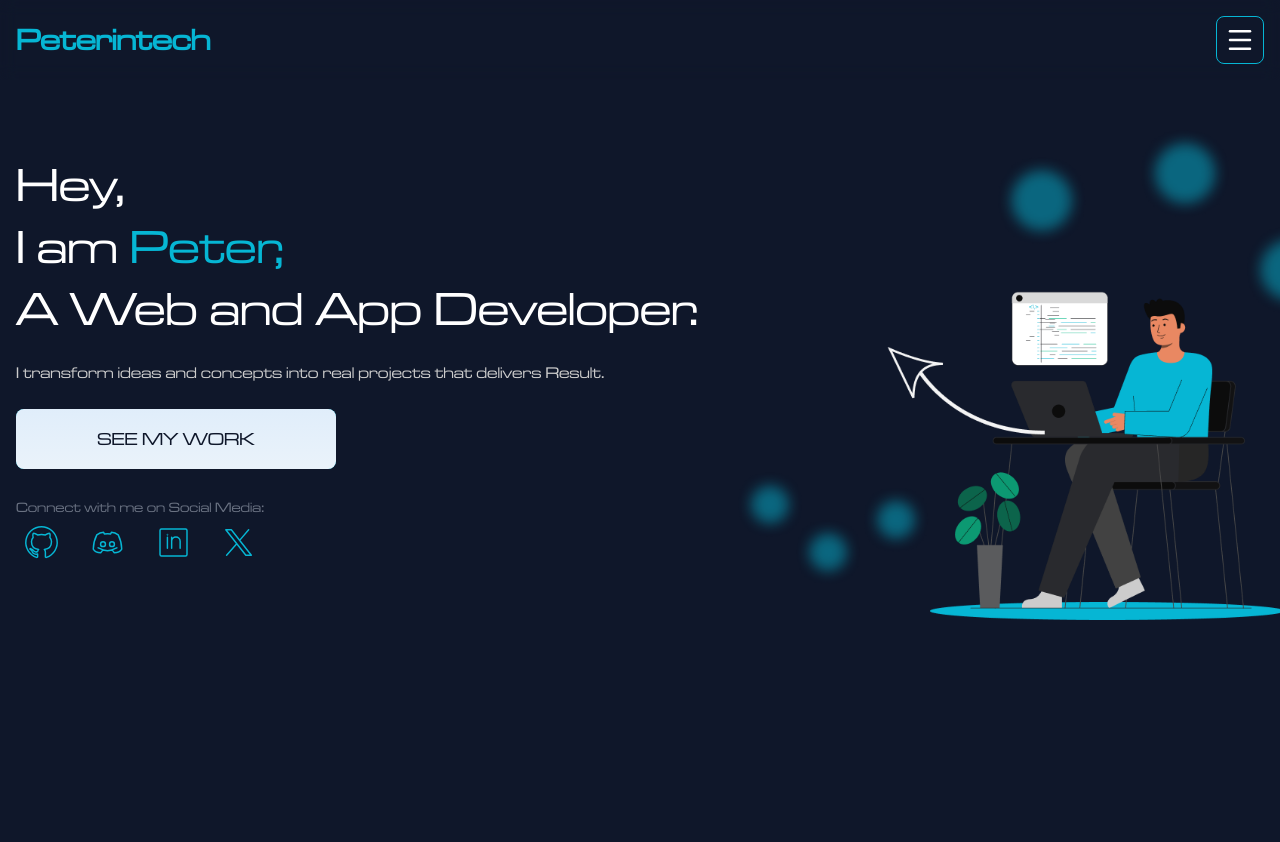
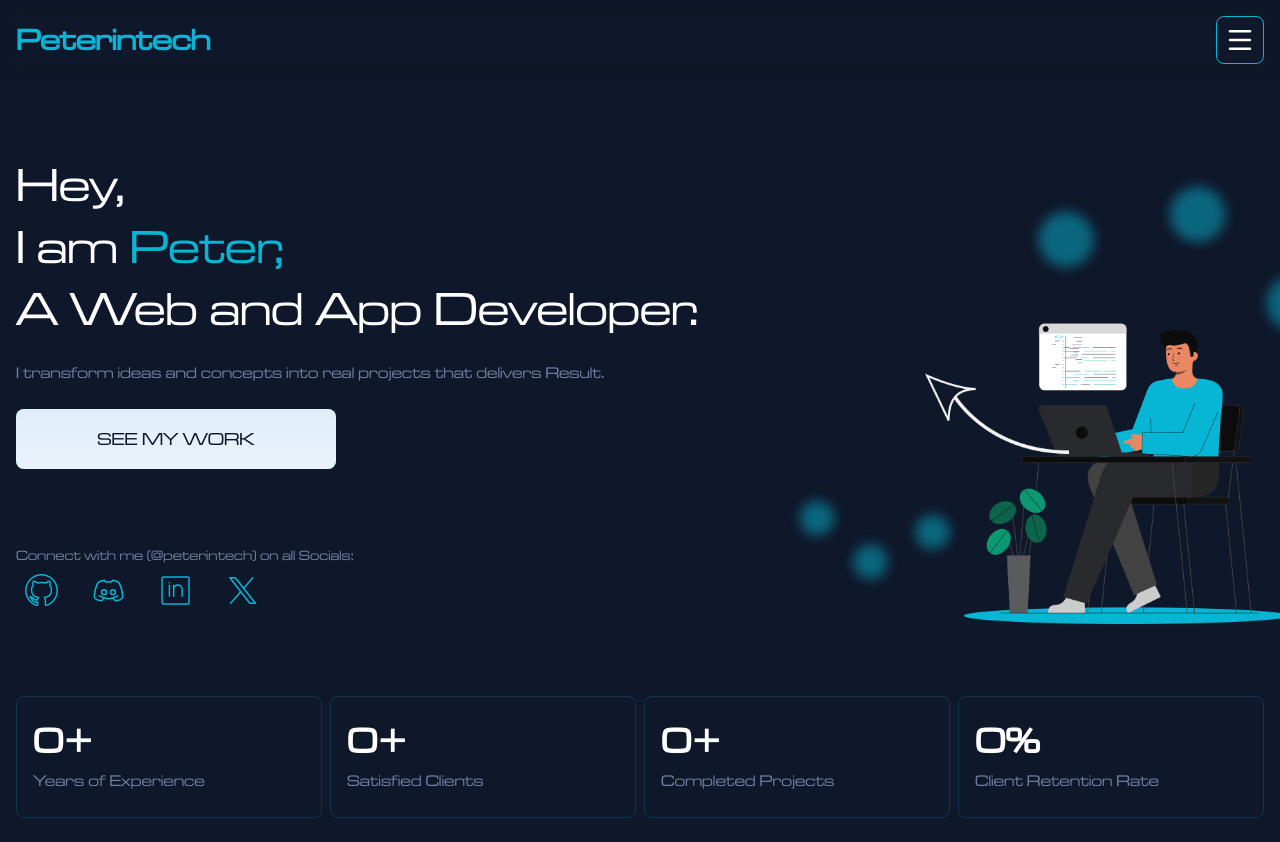
Before and after one commit to peterintech/Portfolio, a Next.js app: page / in a window 1280 px wide. Shown: the top 842 px of the page. Before the commit the page ends 800 px from the top, so only its background shows below. Built offline with nearby package versions, Linux system fonts and the light colour scheme.

Commit message:
hero done

```diff
--- a/app/globals.css
+++ b/app/globals.css
@@ -5,7 +5,7 @@
   --lighterBlue: #effdff;
   --background: #0f172a;
   --foreground: #ffffff;
-  --accent: #cccccc;
+  --accent: #737e9f;
 }
 
 @theme inline {
@@ -27,6 +27,9 @@ body {
   }
   .flex-col-center {
     @apply flex flex-col justify-center items-center;
+  }
+  .grid-4-cols {
+    @apply grid grid-cols-1 sm:grid-cols-2 lg:grid-cols-4 gap-2;
   }
 }
 
--- /dev/null
+++ b/components/homepage/animatedCounter.tsx
@@ -0,0 +1,62 @@
+import { useRef } from "react";
+import gsap from "gsap";
+import { ScrollTrigger } from "gsap/ScrollTrigger";
+
+import { counterItems } from "@/constants";
+import { useGSAP } from "@gsap/react";
+
+gsap.registerPlugin(ScrollTrigger);
+
+const AnimatedCounter = () => {
+  const itemsRef = useRef<Array<HTMLDivElement | null>>([]);
+
+  useGSAP(() => {
+    itemsRef.current.forEach((el, i) => {
+      if (!el) return;
+
+      const countSpan = el.querySelector(".count") as HTMLSpanElement | null;
+      if (!countSpan) return;
+
+      const target = Number(counterItems[i]?.value) || 0;
+      const obj = { val: 0 };
+
+      gsap.to(obj, {
+        val: target,
+        duration: 1.5,
+        ease: "power1.out",
+        scrollTrigger: {
+          trigger: el,
+          start: "top 80%",
+          toggleActions: "play none none none",
+        },
+        onUpdate: () => {
+          countSpan.textContent = Math.floor(obj.val).toString();
+        },
+      });
+    });
+  });
+
+  return (
+    <div id="counter" className="py-6 container-x">
+      <div className="mx-auto grid-4-cols">
+        {counterItems.map((item, index) => (
+          <div
+            key={index}
+            ref={(el) => {
+              itemsRef.current[index] = el;
+            }}
+            className="border border-lightBlue/20 rounded-lg px-4 py-6 flex flex-col justify-center"
+          >
+            <div className="text-4xl font-bold mb-2">
+              <span className="count">0</span>
+              {item.suffix}
+            </div>
+            <div className="text-accent">{item.label}</div>
+          </div>
+        ))}
+      </div>
+    </div>
+  );
+};
+
+export default AnimatedCounter;
--- a/components/homepage/hero.tsx
+++ b/components/homepage/hero.tsx
@@ -1,10 +1,11 @@
 "use client";
 
-import { socialLinks } from "@/constants";
+import { counterItems, socialLinks } from "@/constants";
 import gsap from "gsap";
 import { useGSAP } from "@gsap/react";
 import Image from "next/image";
 import Button from "../shared/button";
+import AnimatedCounter from "./animatedCounter";
 
 function Hero() {
   useGSAP(() => {
@@ -36,11 +37,11 @@ function Hero() {
             className="md:w-80 md:h-16 w-60 h-12"
             id="counter"
           />
-          <div className="">
-            <p className="text-sm text-gray-500 mb-2">
-              Connect with me on Social Media:
+          <div className="md:mt-12">
+            <p className="text-sm text-accent mb-2">
+              Connect with me (@peterintech) on all Socials:
             </p>
-            <div className="w-full flex justify-between social">
+            <div className="w-full flex gap-4 social">
               {socialLinks.map(({ link, icon }) => (
                 <a key={link} href={link} className="mx-2">
                   {icon}
@@ -50,10 +51,11 @@ function Hero() {
           </div>
         </div>
         {/* Hero image */}
-        <div className="lg:absolute lg:bottom-1 lg:right-2 md:-mr-16">
-          <Image src={"/Hero_img.png"} alt="hero" width={600} height={448.29} />
+        <div className="lg:absolute lg:bottom-12 lg:right-2 md:-mr-16">
+          <Image src={"/Hero_img.png"} alt="hero" width={550} height={448.29} />
         </div>
       </div>
+      <AnimatedCounter />
     </section>
   );
 }
--- a/constants/index.tsx
+++ b/constants/index.tsx
@@ -78,7 +78,7 @@ const socialLinks = [
     ),
   },
   {
-    link: "https://www.linkedin.com/in/peter-ogbonna-9889721b2/",
+    link: "https://www.linkedin.com/in/peterintech",
     icon: (
       <svg
         xmlns="http://www.w3.org/2000/svg"
@@ -144,9 +144,9 @@ const words = [
 ];
 
 const counterItems = [
-  { value: 15, suffix: "+", label: "Years of Experience" },
-  { value: 200, suffix: "+", label: "Satisfied Clients" },
-  { value: 108, suffix: "+", label: "Completed Projects" },
+  { value: 3, suffix: "+", label: "Years of Experience" },
+  { value: 10, suffix: "+", label: "Satisfied Clients" },
+  { value: 20, suffix: "+", label: "Completed Projects" },
   { value: 90, suffix: "%", label: "Client Retention Rate" },
 ];
 
```
